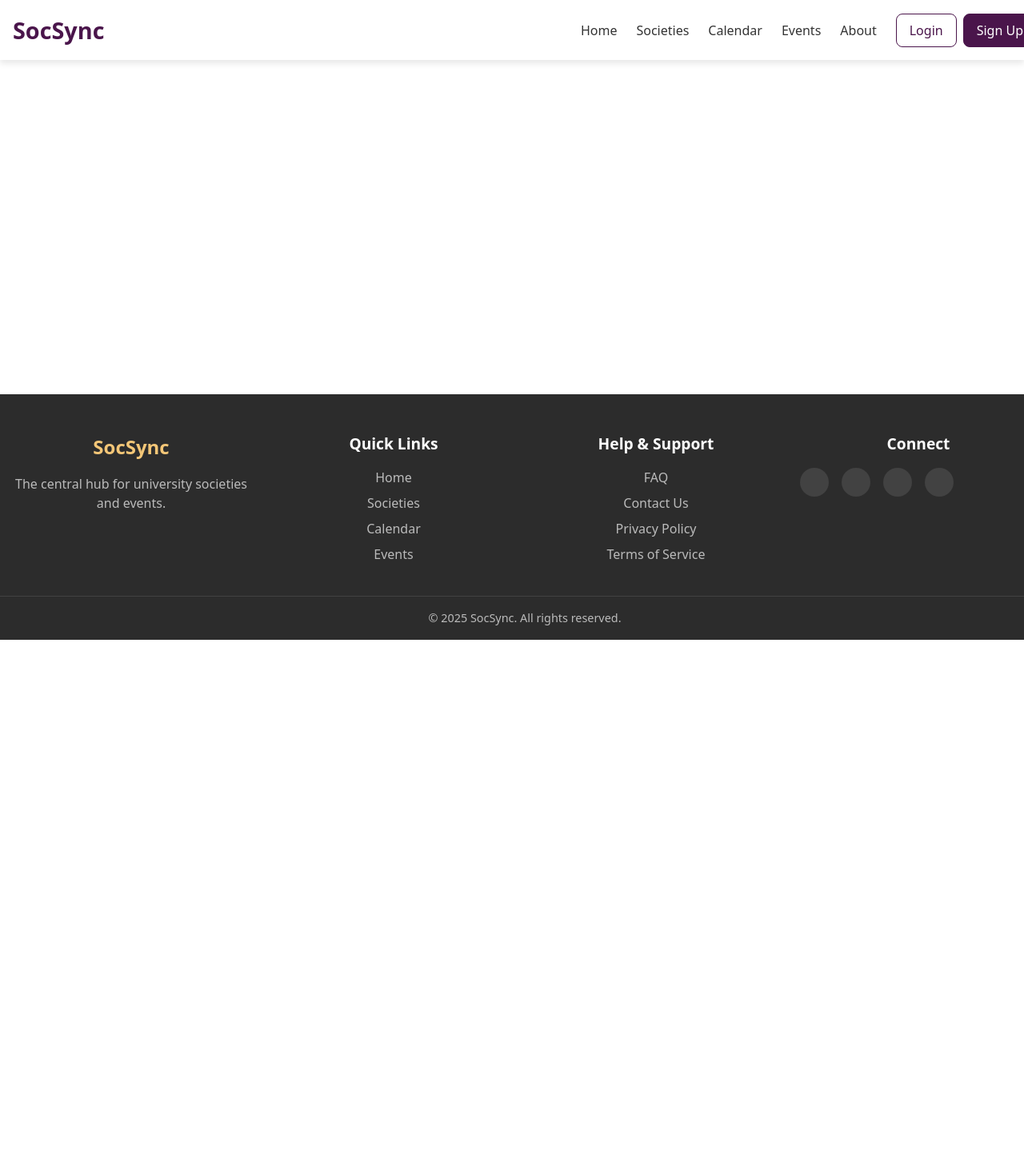
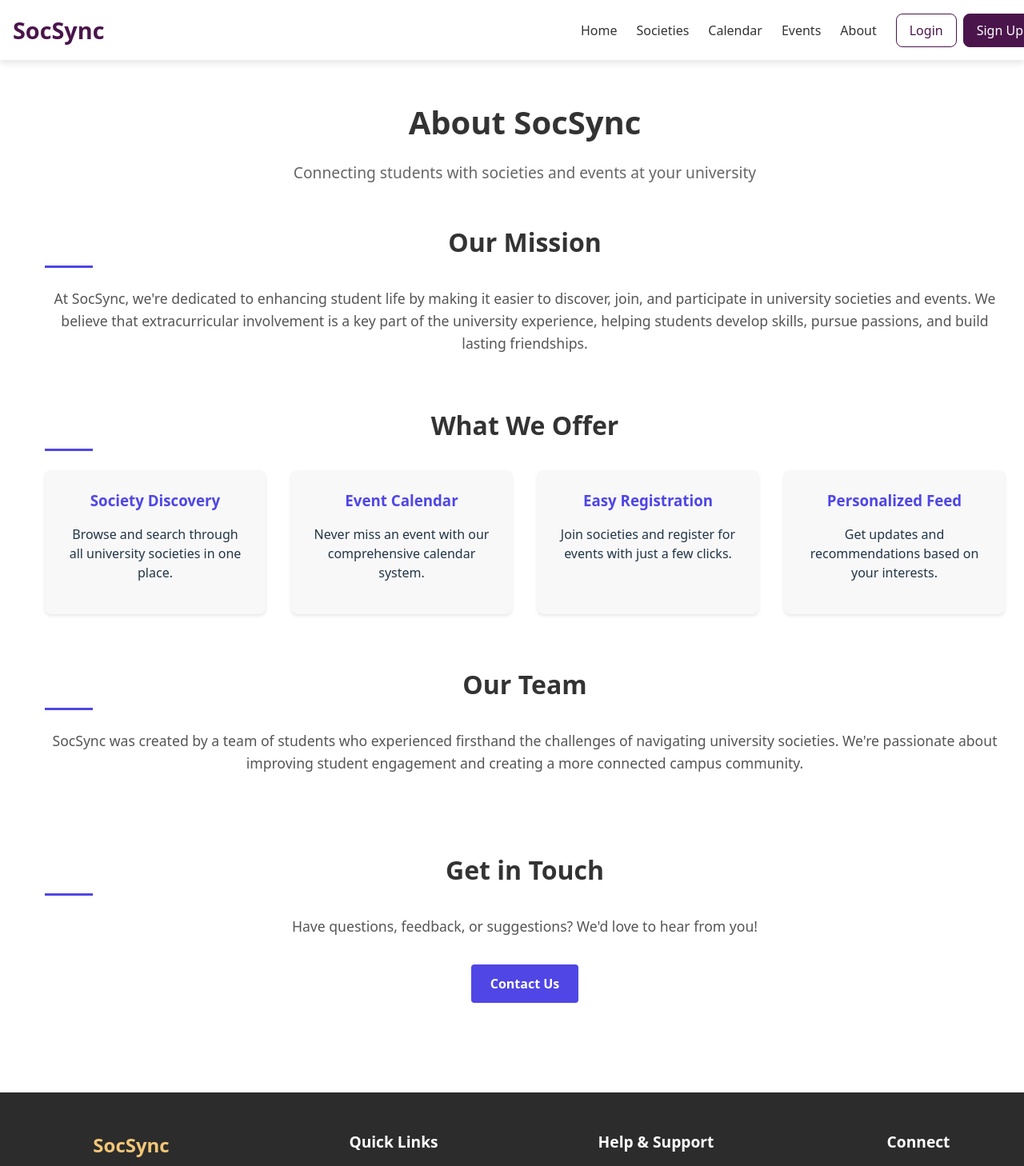
Before and after one commit to PriyaBargota/society-tracker, a React (Vite) app in the folder frontend/socsync_frontend/: page /about in a window 1280 px wide. Shown: the top 1458 px of the page at 80% size. Before the commit the page ends 800 px from the top, so only its background shows below. Built offline with nearby package versions, Linux system fonts and the light colour scheme.

Commit message:
Add About page with styling and routing

```diff
--- a/frontend/socsync_frontend/src/App.jsx
+++ b/frontend/socsync_frontend/src/App.jsx
@@ -2,6 +2,7 @@ import { BrowserRouter as Router, Routes, Route } from 'react-router-dom';
 import Navbar from './components/Navbar';
 import Footer from './components/Footer';
 import HomePage from './pages/HomePage';
+import About from './pages/About';
 import './App.css';
 
 function App() {
@@ -12,6 +13,7 @@ function App() {
         <main>
           <Routes>
             <Route path="/" element={<HomePage />} />
+            <Route path="/about" element={<About />} />
             {/* Additional routes can be added here */}
           </Routes>
         </main>
--- /dev/null
+++ b/frontend/socsync_frontend/src/pages/About.css
@@ -0,0 +1,114 @@
+.about-container {
+  max-width: 1200px;
+  margin: 0 auto;
+  padding: 2rem;
+}
+
+.about-hero {
+  text-align: center;
+  margin-bottom: 3rem;
+}
+
+.about-hero h1 {
+  font-size: 2.5rem;
+  color: #333;
+  margin-bottom: 1rem;
+}
+
+.about-hero p {
+  font-size: 1.2rem;
+  color: #666;
+}
+
+.about-mission,
+.about-features,
+.about-team,
+.about-contact {
+  margin-bottom: 4rem;
+}
+
+section h2 {
+  font-size: 2rem;
+  color: #333;
+  margin-bottom: 1.5rem;
+  position: relative;
+  padding-bottom: 0.5rem;
+}
+
+section h2::after {
+  content: '';
+  position: absolute;
+  bottom: 0;
+  left: 0;
+  height: 3px;
+  width: 60px;
+  background-color: #4f46e5;
+}
+
+.about-mission p,
+.about-team p,
+.about-contact p {
+  font-size: 1.1rem;
+  line-height: 1.6;
+  color: #555;
+}
+
+.features-grid {
+  display: grid;
+  grid-template-columns: repeat(auto-fill, minmax(250px, 1fr));
+  gap: 2rem;
+}
+
+.feature-card {
+  background-color: #f8f8f8;
+  padding: 1.5rem;
+  border-radius: 8px;
+  box-shadow: 0 2px 4px rgba(0,0,0,0.1);
+  transition: transform 0.3s ease;
+}
+
+.feature-card:hover {
+  transform: translateY(-5px);
+}
+
+.feature-card h3 {
+  color: #4f46e5;
+  margin-bottom: 0.75rem;
+}
+
+.team-members {
+  display: flex;
+  flex-wrap: wrap;
+  gap: 2rem;
+  margin-top: 2rem;
+}
+
+.contact-button {
+  display: inline-block;
+  background-color: #4f46e5;
+  color: white;
+  padding: 0.75rem 1.5rem;
+  border-radius: 4px;
+  text-decoration: none;
+  font-weight: 600;
+  margin-top: 1rem;
+  transition: background-color 0.3s ease;
+}
+
+.contact-button:hover {
+  background-color: #4338ca;
+}
+
+@media (max-width: 768px) {
+  .about-hero h1 {
+    font-size: 2rem;
+  }
+
+  section h2 {
+    font-size: 1.75rem;
+  }
+
+  .features-grid {
+    grid-template-columns: 1fr;
+  }
+}
--- /dev/null
+++ b/frontend/socsync_frontend/src/pages/About.jsx
@@ -0,0 +1,70 @@
+import React from 'react';
+import './About.css';
+
+function About() {
+  return (
+    <div className="about-container">
+      <section className="about-hero">
+        <h1>About SocSync</h1>
+        <p>Connecting students with societies and events at your university</p>
+      </section>
+
+      <section className="about-mission">
+        <h2>Our Mission</h2>
+        <p>
+          At SocSync, we're dedicated to enhancing student life by making it easier
+          to discover, join, and participate in university societies and events.
+          We believe that extracurricular involvement is a key part of the university
+          experience, helping students develop skills, pursue passions, and build
+          lasting friendships.
+        </p>
+      </section>
+
+      <section className="about-features">
+        <h2>What We Offer</h2>
+        <div className="features-grid">
+          <div className="feature-card">
+            <h3>Society Discovery</h3>
+            <p>Browse and search through all university societies in one place.</p>
+          </div>
+          <div className="feature-card">
+            <h3>Event Calendar</h3>
+            <p>Never miss an event with our comprehensive calendar system.</p>
+          </div>
+          <div className="feature-card">
+            <h3>Easy Registration</h3>
+            <p>Join societies and register for events with just a few clicks.</p>
+          </div>
+          <div className="feature-card">
+            <h3>Personalized Feed</h3>
+            <p>Get updates and recommendations based on your interests.</p>
+          </div>
+        </div>
+      </section>
+
+      <section className="about-team">
+        <h2>Our Team</h2>
+        <p>
+          SocSync was created by a team of students who experienced firsthand the
+          challenges of navigating university societies. We're passionate about
+          improving student engagement and creating a more connected campus community.
+        </p>
+        <div className="team-members">
+          {/* You can add team member cards here if desired */}
+        </div>
+      </section>
+
+      <section className="about-contact">
+        <h2>Get in Touch</h2>
+        <p>
+          Have questions, feedback, or suggestions? We'd love to hear from you!
+        </p>
+        <a href="mailto:contact@socsync.com" className="contact-button">
+          Contact Us
+        </a>
+      </section>
+    </div>
+  );
+}
+
+export default About;
```
Also changed, not shown: frontend/socsync_frontend/src/pages/LogIn.jsx (added), frontend/socsync_frontend/src/pages/SignUp.jsx (added).
